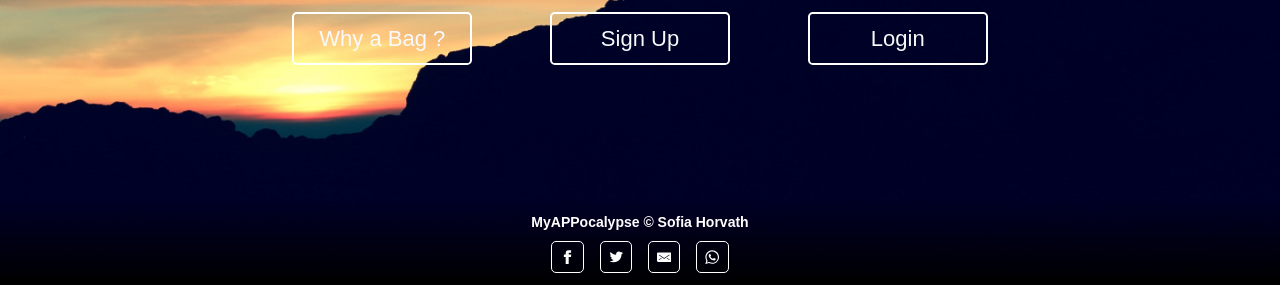
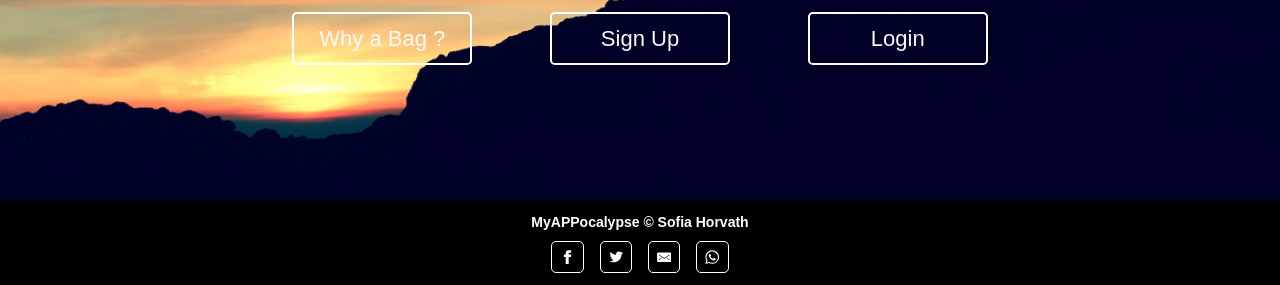
Before and after one commit to Code-Institute-Submissions/SofiaHorvath91-ucd_project_4_MayResub, a Django app: page / in a window 1280 px wide. Shown: the part 515-800 px from the top of the page. Run offline with Django 4.2, Linux system fonts and the light colour scheme; some libraries are stand-ins or nearby versions; some web fonts are replaced.

Commit message:
Styling footer for better visibility

```diff
--- a/static/css/style.css
+++ b/static/css/style.css
@@ -161,10 +161,10 @@ nav {
 /* Footer => Source / Inspiration : https://css-tricks.com/couple-takes-sticky-footer/ */
 
 .footer {
-   background-image: linear-gradient(transparent, rgba(0, 0, 0, 1)) !important;
+  background-color: black;
   -webkit-box-shadow: 0 8px 6px -6px rgba(200, 200, 200, 0.4);
   -moz-box-shadow: 8px 0 6px 2px rgba(200, 200, 200, 0.4);
-
+  box-shadow: 0 8px 6px -6px black;
   display: block;
   position: fixed;
   padding: 0.5rem 0 0.5rem 0;
```
Also changed, not shown: static/img/readme/database_models_schema.PNG (added).
